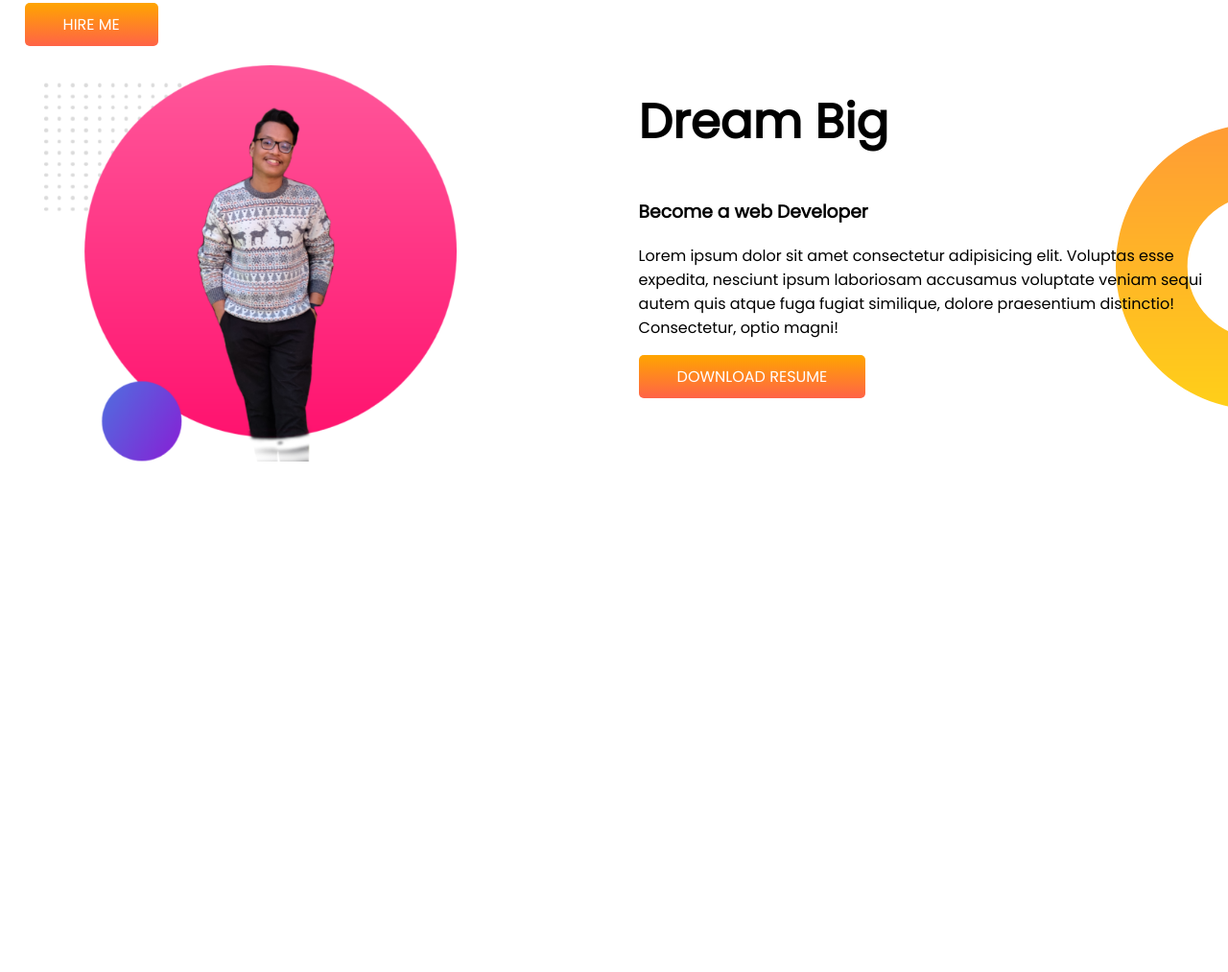
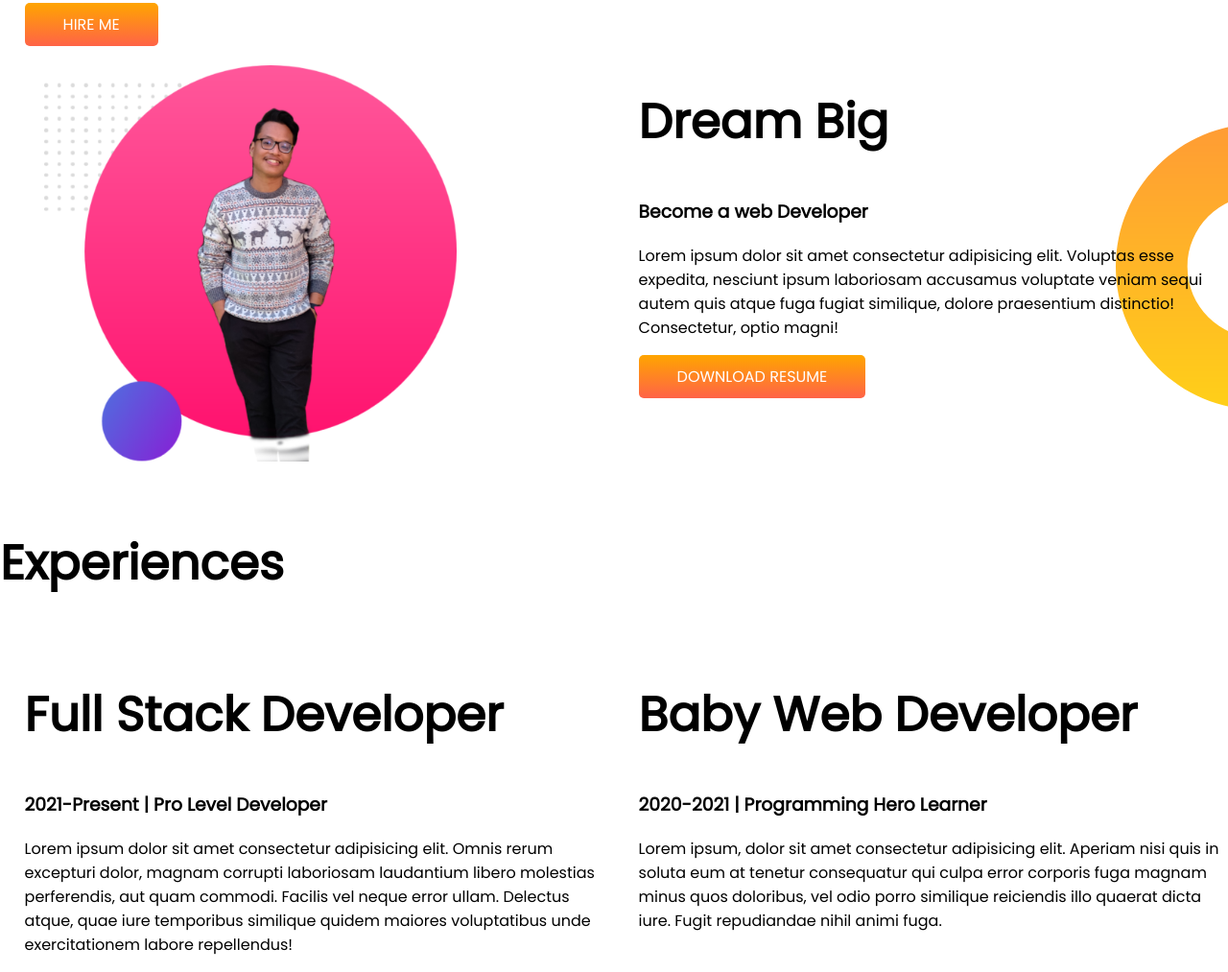
Before and after one commit to SojibRoy/developer-portfolio, a plain HTML site: page index.html in a window 1280 px wide. Shown: the part 610-1623 px from the top of the page at 96% size. Before the commit the page ends 1118 px from the top, so only its background shows below. Drawn offline with Linux system fonts and the light colour scheme.

Commit message:
experience added

```diff
--- a/index.html
+++ b/index.html
@@ -14,7 +14,7 @@
     <title>Sojib's Portfolio</title>
   </head>
   <body>
-    <section id="top-banner">
+    <section id="top-banner" class="flexible-container">
       <div class="half-width">
         <h1>Welcome to</h1>
         <h1><span class="orange-color">Sojib Roy</span> World!</h1>
@@ -43,7 +43,7 @@
         <img src="images/Picsart_22-07-04_09-50-25-514.png" alt="My picture" />
       </div>
     </section>
-    <section id="dream-big">
+    <section id="dream-big" class="flexible-container">
       <div class="half-width">
         <img
           src="images/Picsart_22-07-04_09-59-18-372.png"
@@ -62,5 +62,32 @@
         <a class="btn" href="" target="_blank">DOWNLOAD RESUME</a>
       </div>
     </section>
+    <section id="experience-area">
+      <h1>Experiences</h1>
+      <div class="flexible-container">
+        <div class="half-width">
+          <h1>Full Stack Developer</h1>
+          <h3>2021-Present | Pro Level Developer</h3>
+          <p>
+            Lorem ipsum dolor sit amet consectetur adipisicing elit. Omnis rerum
+            excepturi dolor, magnam corrupti laboriosam laudantium libero
+            molestias perferendis, aut quam commodi. Facilis vel neque error
+            ullam. Delectus atque, quae iure temporibus similique quidem maiores
+            voluptatibus unde exercitationem labore repellendus!
+          </p>
+        </div>
+        <div class="half-width">
+          <h1>Baby Web Developer</h1>
+          <h3>2020-2021 | Programming Hero Learner</h3>
+          <p>
+            Lorem ipsum, dolor sit amet consectetur adipisicing elit. Aperiam
+            nisi quis in soluta eum at tenetur consequatur qui culpa error
+            corporis fuga magnam minus quos doloribus, vel odio porro similique
+            reiciendis illo quaerat dicta iure. Fugit repudiandae nihil animi
+            fuga.
+          </p>
+        </div>
+      </div>
+    </section>
   </body>
 </html>
--- a/style.css
+++ b/style.css
@@ -21,7 +21,7 @@ h1 {
   color: white;
 }
 
-section {
+.flexible-container {
   display: flex;
 }
 
```
